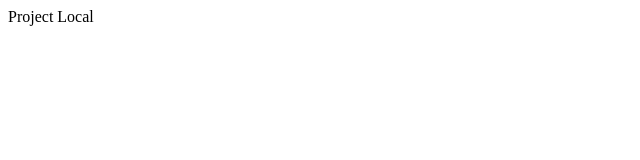
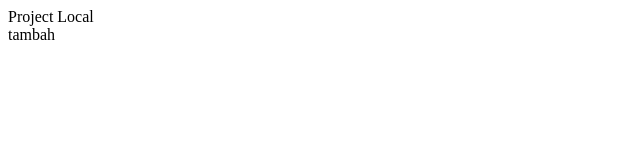
Before and after one commit to kimmohito/ajar, a plain HTML site: page index.html in a window 1280 px wide. Shown: the full height of the page, 0-640 px from the left. Drawn offline with Linux system fonts and the light colour scheme.

Commit message:
second commit

```diff
--- a/index.html
+++ b/index.html
@@ -7,6 +7,7 @@
     <title>Ajar</title>
 </head>
 <body>
-    Project Local
+    Project Local<br>
+    tambah
 </body>
 </html>
```
